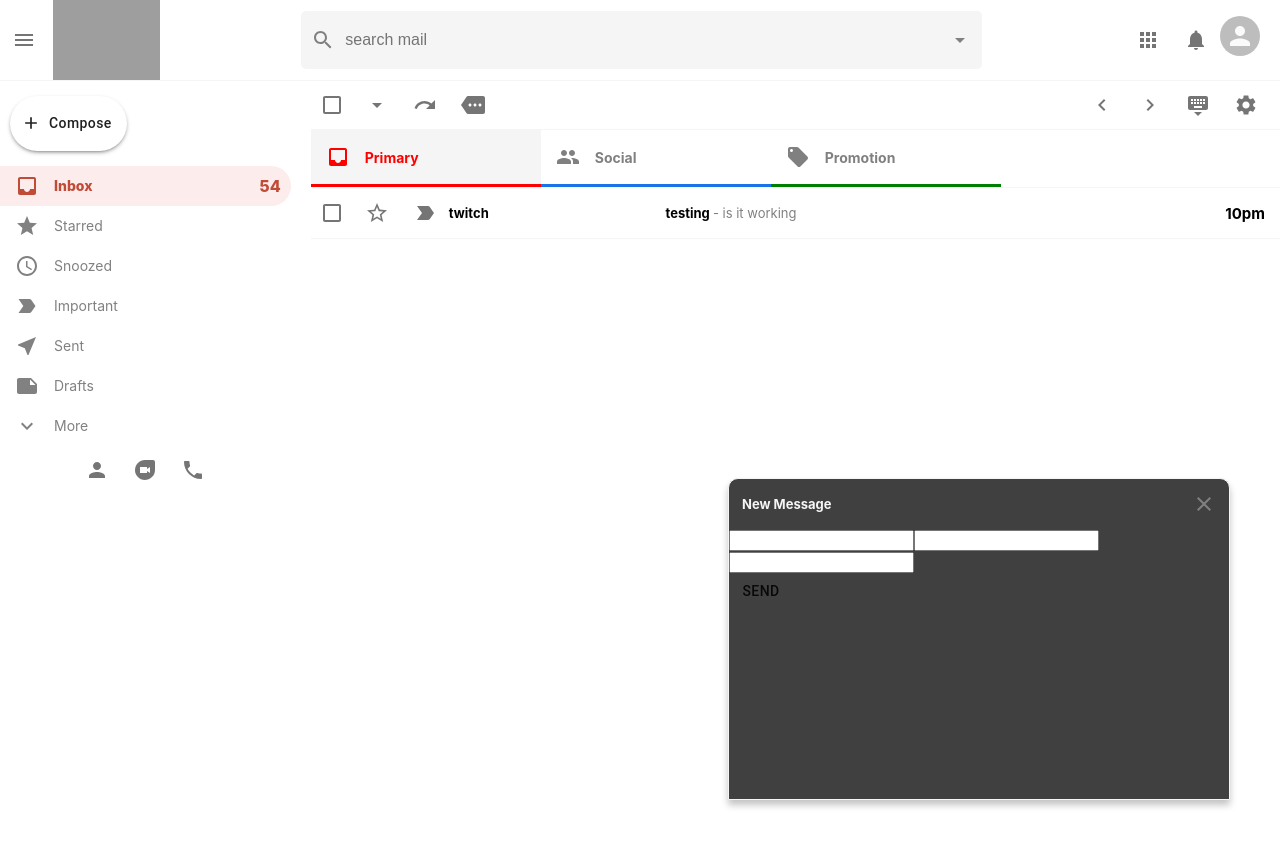
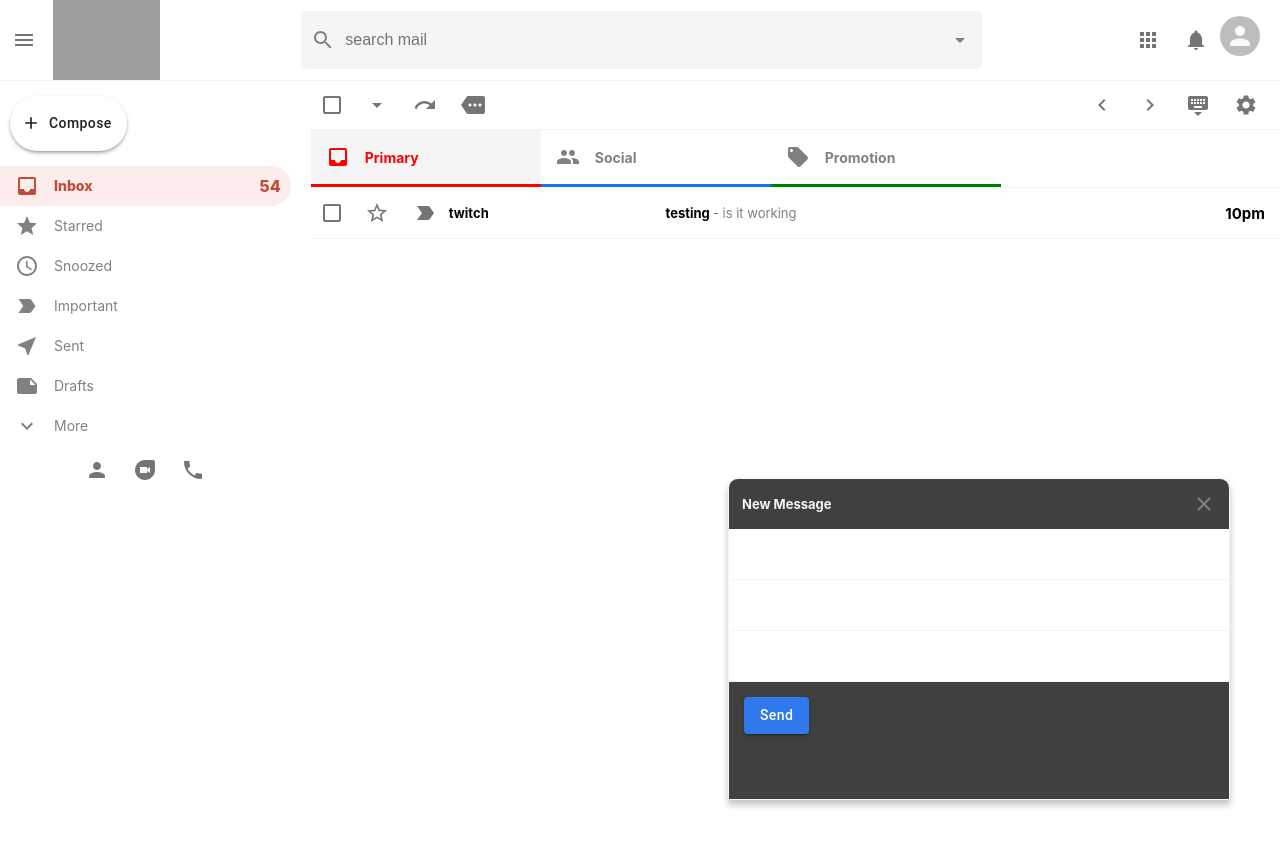
Before and after one commit to EdwardVilla0/GmailReplica, a React (Create React App) app: page / in a window 1280 px wide. Shown: the top 846 px of the page. Built offline with nearby package versions, Linux system fonts and the light colour scheme; grey boxes are pictures that could not be loaded.

Commit message:
styling the input and button

```diff
--- a/src/components/SendMail/SendMail.css
+++ b/src/components/SendMail/SendMail.css
@@ -26,3 +26,27 @@
     color: whitesmoke;
     font-size: 13px;
 }
+
+.sendMail__send{
+    background-color: #3079ed !important;
+    text-transform: capitalize !important;
+    margin: 15px !important;
+}
+
+.sendMail__close{
+    cursor: pointer;
+}
+
+.sendMail > form{
+    display: flex;
+    flex: 1;
+    flex-direction: column;
+}
+
+.sendMail > form > input{
+    height: 30px;
+    padding: 10px;
+    border: none;
+    border-bottom: 1px solid whitesmoke;
+    outline: none;
+}
--- a/src/components/SendMail/SendMail.js
+++ b/src/components/SendMail/SendMail.js
@@ -15,7 +15,11 @@ function SendMail() {
                 <input type="text" />
                 <input type="text" />
                 <div className="sendMail__options">
-                    <Button>send</Button>
+                    <Button
+                        className="sendMail__send"
+                        variant="contained"
+                        color="primary"
+                        type="submit">send</Button>
                 </div>
             </form>
         </div>
```
